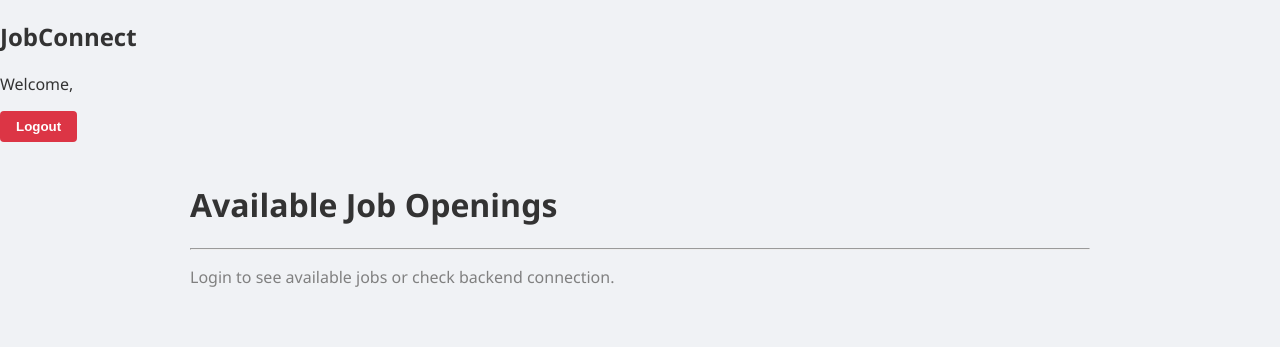
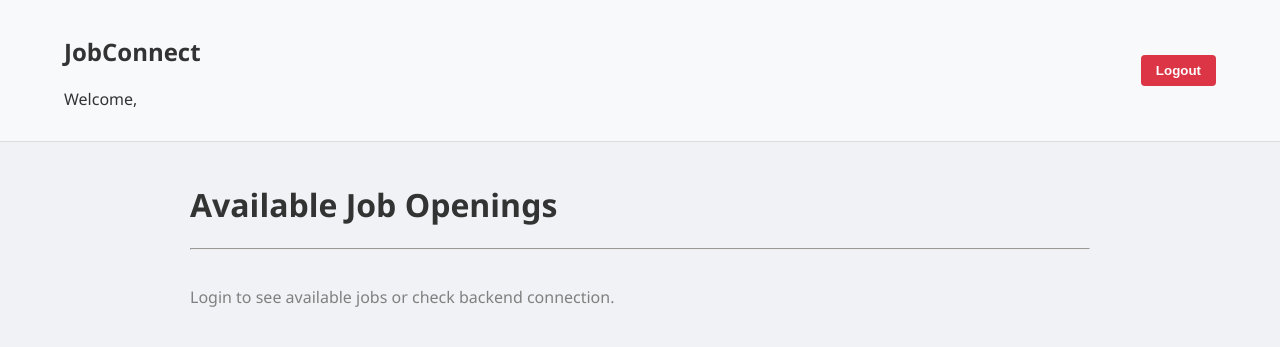
Before and after one commit to visionblack3/JobConnectFront, a website: page dashboard.html in a window 1280 px wide. Drawn offline with Linux system fonts and the light colour scheme; no server answers; sample sign-in values are in the browser's storage.

Commit message:
Refactor and enhance CSS styles

```diff
--- a/style.css
+++ b/style.css
@@ -202,6 +202,33 @@ input, select, textarea {
     margin-right: 5px;
     display: inline-block;
 }
+.navbar {
+    display: flex;
+    justify-content: space-between;
+    padding: 15px 5%;
+    background: #f8f9fa;
+    border-bottom: 1px solid #ddd;
+    align-items: center;
+}
 
+.job-grid {
+    display: grid;
+    grid-template-columns: repeat(auto-fill, minmax(300px, 1fr));
+    gap: 20px;
+    margin-top: 20px;
+}
+
+.btn-logout {
+    background-color: #dc3545;
+    color: white;
+    padding: 8px 15px;
+    border: none;
+    border-radius: 4px;
+    cursor: pointer;
+}
+
+.btn-logout:hover {
+    background-color: #c82333;
+}
 /* --- Messages --- */
 .error { color: #721c24; background-color: #f8d7da; padding: 10px; border-radius: 4px; display: none; }
```
